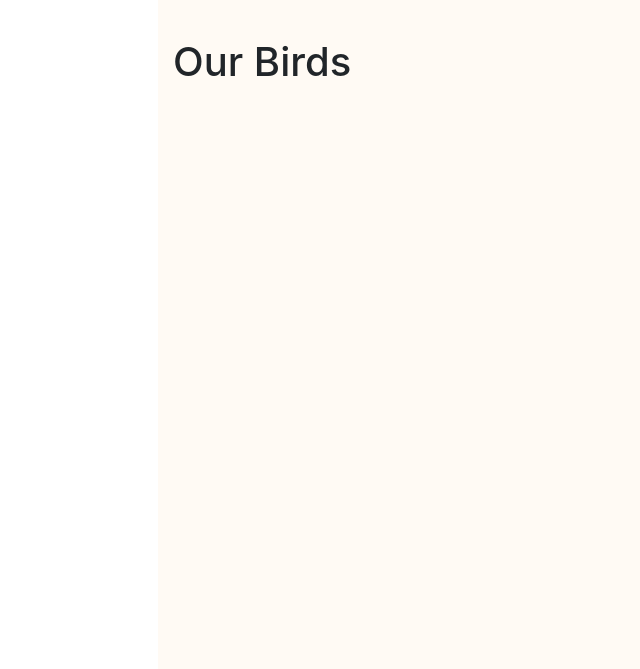
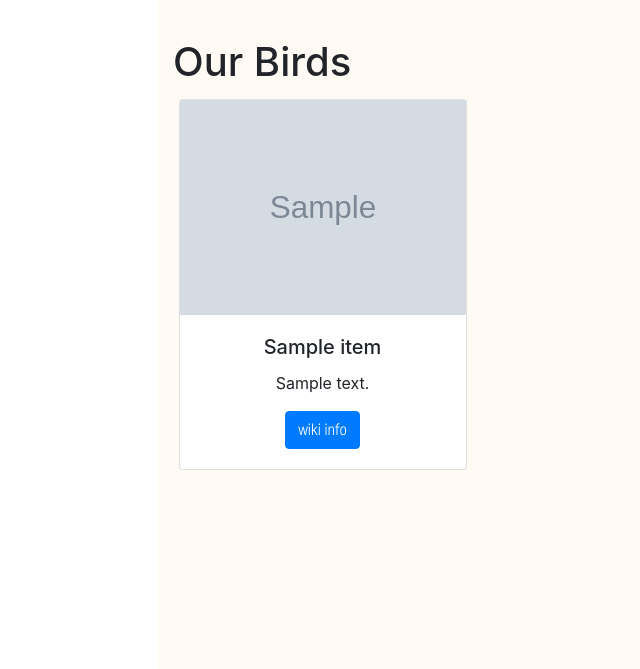
Before and after one commit to Igerald/lonestarsite, a Django app: page / in a window 1280 px wide. Shown: the part 730-1399 px from the top of the page, without its empty margins (34-674 px from the left). Run offline with Django 3.2, Linux system fonts and the light colour scheme; tables that the repository leaves empty hold one stand-in row (values such as "Sample post"); grey boxes marked "Sample" are stand-in pictures; some libraries are stand-ins or nearby versions.

Commit message:
Update LiveHome.html

```diff
--- a/livestream/templates/LiveHome.html
+++ b/livestream/templates/LiveHome.html
@@ -74,12 +74,16 @@
                 <h1>Our Birds</h1>
             </div>
             <div class="card-columns birds">
-
-
-
-
-
-
+                {% for bird in obj %}
+                <div class="card" style="width: 18rem;">
+                    <img class="card-img-top" src="/static/images/{{ bird.image }}" alt="Card image cap">
+                    <div class="card-body">
+                        <h5 class="card-title">{{ bird.name }}</h5>
+                        <p class="card-text">{{ bird.description }}</p>
+                        <a href="{{ bird.info_url }}" class="btn btn-primary">wiki info</a>
+                    </div>
+                </div>
+                {% endfor %}
             </div>
         </div>
 
```
